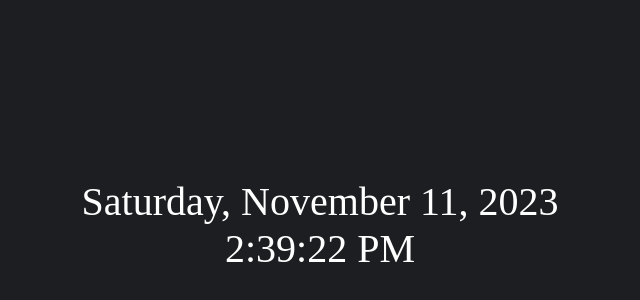
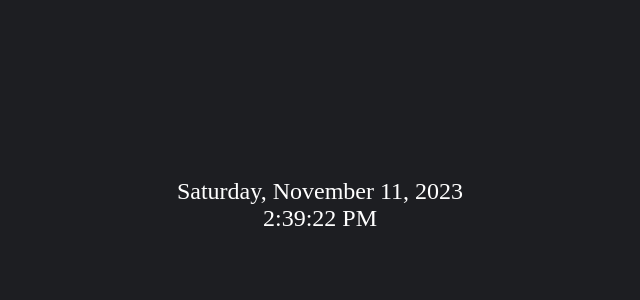
Before and after one commit to Creatrixz/Date_Time_Notion, a plain HTML site: page index.html in a window 1280 px wide. Shown: the part 142-442 px from the top of the page, without its empty margins (320-960 px from the left). Drawn offline with Linux system fonts and the light colour scheme.

Commit message:
Update style.css

```diff
--- a/style.css
+++ b/style.css
@@ -16,11 +16,11 @@ body {
 #date {
   color: white;
   text-align: center;
-  font-size: 2.5em;
+  font-size: 1.5em;
   }
 
 #time {
   color: white;
   text-align: center;
-  font-size: 2.5em;
+  font-size: 1.5em;
   }
```
